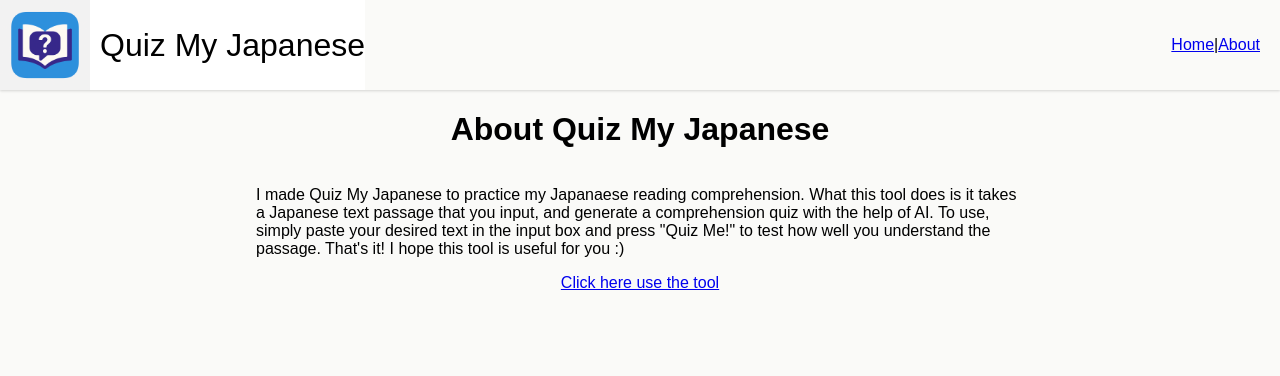
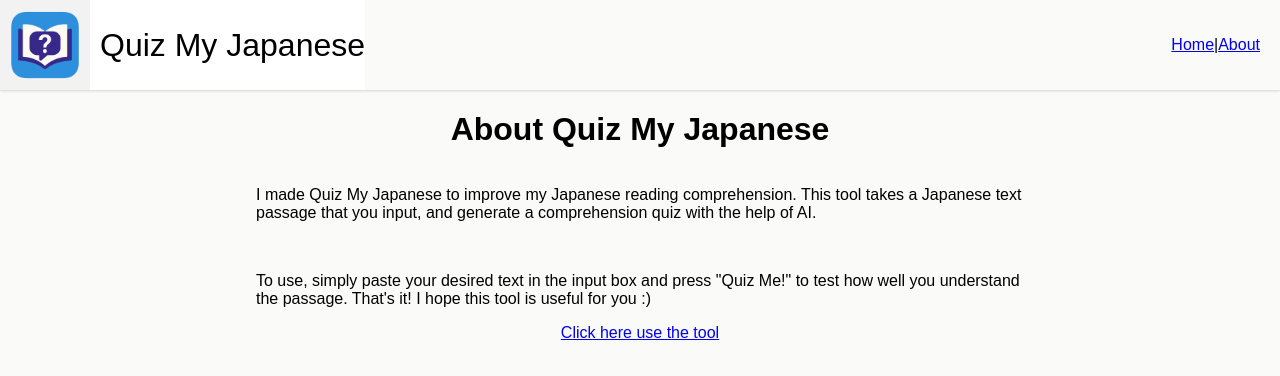
Before and after one commit to codingpog/QuizMyJapanese, a React (Vite) app in the folder frontend/: page /about in a window 1280 px wide. Shown: the top 376 px of the page. Built offline with nearby package versions, Linux system fonts and the light colour scheme; no server answers.

Commit message:
aesthetic changes

```diff
--- a/frontend/src/App.css
+++ b/frontend/src/App.css
@@ -102,9 +102,9 @@ header nav {
   cursor: not-allowed;
 }
 
-button {
-  font-family: "Comic Sans MS", "Comic Sans", cursive;
-}
+/* button {
+  font-family: "A";
+} */
 
 .login-frame {
   display: flex;
--- a/frontend/src/components/About.tsx
+++ b/frontend/src/components/About.tsx
@@ -7,7 +7,9 @@ function About(): React.JSX.Element {
             <Header />
             <div className="about">
                 <h1>About Quiz My Japanese</h1>
-                <p>I made Quiz My Japanese to practice my Japanaese reading comprehension. What this tool does is it takes a Japanese text passage that you input, and generate a comprehension quiz with the help of AI. To use, simply paste your desired text in the input box and press "Quiz Me!" to test how well you understand the passage. That's it! I hope this tool is useful for you :) </p>
+                <p>I made Quiz My Japanese to improve my Japanese reading comprehension. This tool takes a Japanese text passage that you input, and generate a comprehension quiz with the help of AI.</p>
+                <br></br>
+                <p>To use, simply paste your desired text in the input box and press "Quiz Me!" to test how well you understand the passage. That's it! I hope this tool is useful for you :) </p>
                 <Link to="/dashboard">Click here use the tool</Link>
             </div>
         </>
```
Also changed, not shown: 1 other file (tests, documents, lock files or other folders).
